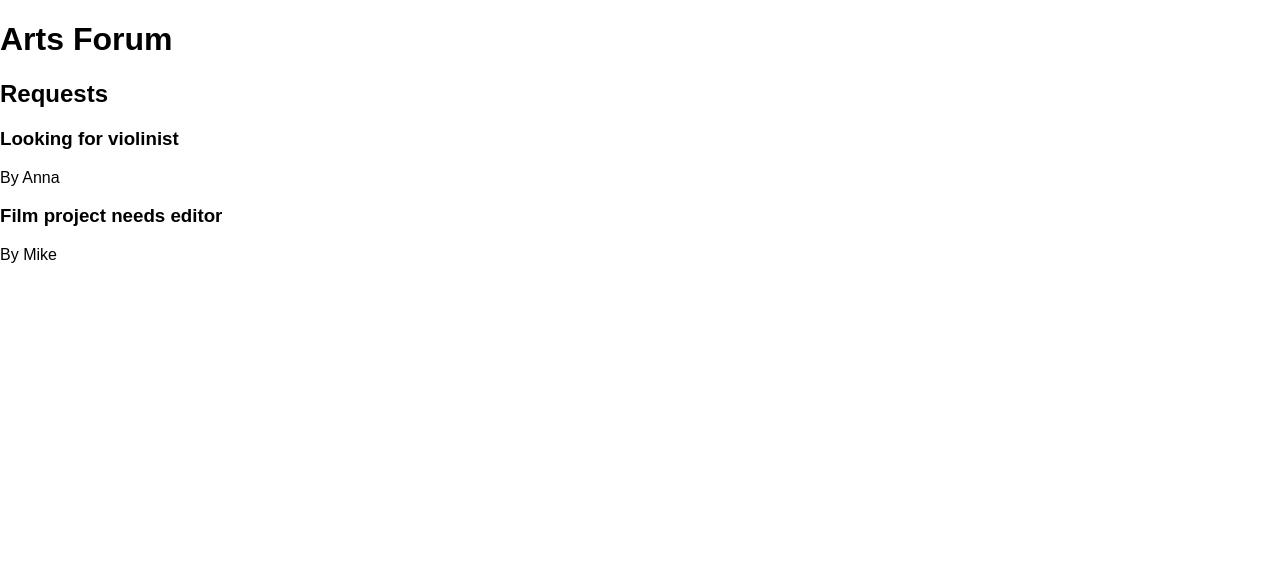
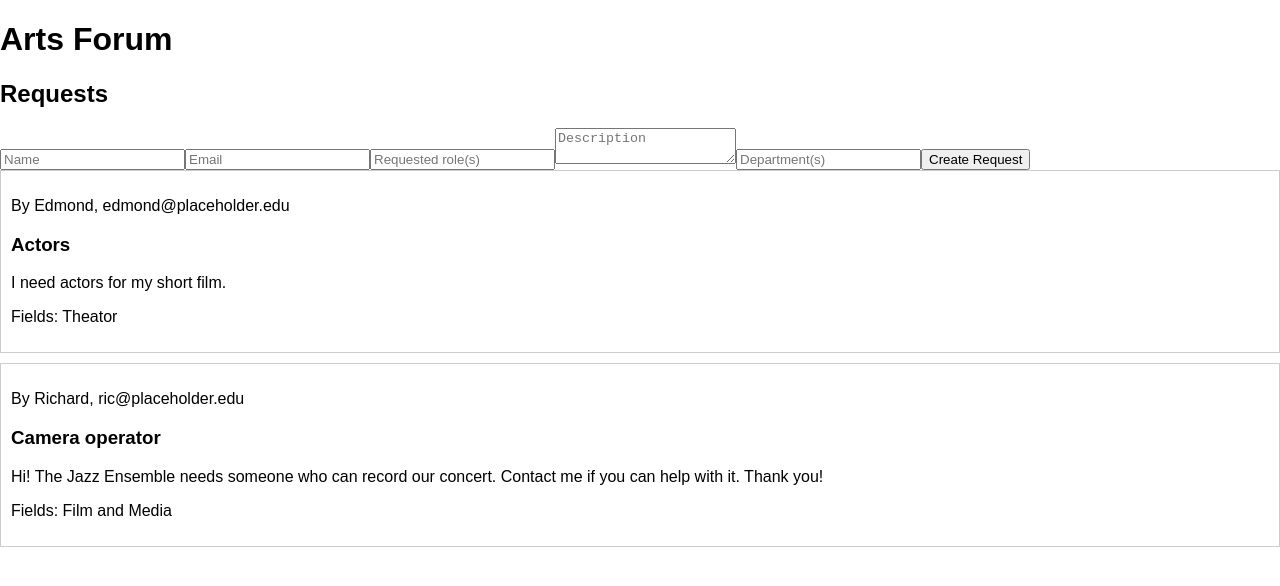
Before and after one commit to CZRichardLi/artsForum, a React app in the folder frontend/: page / in a window 1280 px wide. Shown: the top 586 px of the page. Built offline with nearby package versions, Linux system fonts and the light colour scheme; the HTML template or start-up script is replaced by a standard one.

Commit message:
Beta 0.1: Request-submitting achieved.

```diff
--- a/frontend/src/App.jsx
+++ b/frontend/src/App.jsx
@@ -1,18 +1,84 @@
-function App(){
+import Request from "./components/Request";
+import { useState } from "react";
+import CreateRequest from "./components/CreateRequest";
+
+function App() {
   // fake posts for demonstration
-  const posts = [
-    { id: 1, title: "Looking for violinist", author: "Anna" },
-    { id: 2, title: "Film project needs editor", author: "Mike" }
-  ];
+  const [requests, setRequests] = useState([
+    {
+      id: 1,
+      initiator: "Edmond",
+      email: "edmond@placeholder.edu",
+      requested: "Actors",
+      description: "I need actors for my short film.",
+      tag: "Theator",
+    },
+    {
+      id: 2,
+      initiator: "Richard",
+      email: "ric@placeholder.edu",
+      requested: "Camera operator",
+      description:
+        "Hi! The Jazz Ensemble needs someone who can record our concert. Contact me if you can help with it. Thank you!",
+      tag: "Film and Media",
+    },
+  ]);
+
+  const [initiator, setInitiator] = useState("");
+  const [email, setEmail] = useState("");
+  const [requested, setRequested] = useState("");
+  const [description, setDescription] = useState("");
+  const [tag, setTag] = useState("");
+
+function handleSubmit(e){
+  e.preventDefault();
+  console.log("submitted");
+  const newRequest = {
+    id: Date.now(),
+    initiator,
+    email,
+    requested,
+    description,
+    tag,
+  };
+
+  setRequests([newRequest, ...requests]);
+
+  setInitiator("");
+  setEmail("");
+  setRequested("");
+  setDescription("");
+  setTag("");
+}
+
   return (
     <div>
       <h1>Arts Forum</h1>
       <h2>Requests</h2>
-      {posts.map((post) => (
-        <div key={post.id}>
-          <h3>{post.title}</h3>
-          <p>By {post.author}</p>
-        </div>
+
+      <CreateRequest
+        handleSubmit={handleSubmit}
+        initiator={initiator}
+        setInitiator={setInitiator}
+        email={email}
+        setEmail={setEmail}
+        requested={requested}
+        setRequested={setRequested}
+        description={description}
+        setDescription={setDescription}
+        tag={tag}
+        setTag={setTag}
+      />
+
+      {requests.map((request) => (
+        <Request
+          key={request.id}
+          email={request.email}
+          initiator={request.initiator}
+          requested={request.requested}
+          description={request.description}
+          tag={request.tag}
+        />
       ))}
     </div>
   );
--- /dev/null
+++ b/frontend/src/components/CreateRequest.jsx
@@ -0,0 +1,55 @@
+function CreateRequest({
+  handleSubmit,
+  initiator,
+  setInitiator,
+  email,
+  setEmail,
+  requested,
+  setRequested,
+  description,
+  setDescription,
+  tag,
+  setTag,
+}) {
+  return (
+    <form onSubmit={handleSubmit}>
+      <input
+        type="text"
+        placeholder="Name"
+        value={initiator}
+        onChange={(e) => setInitiator(e.target.value)}
+      />
+
+      <input
+        type="text"
+        placeholder="Email"
+        value={email}
+        onChange={(e) => setEmail(e.target.value)}
+      />
+
+      <input
+        type="text"
+        placeholder="Requested role(s)"
+        value={requested}
+        onChange={(e) => setRequested(e.target.value)}
+      />
+
+      <textarea
+        placeholder="Description"
+        value={description}
+        onChange={(e) => setDescription(e.target.value)}
+      />
+
+      <input
+        type="text"
+        placeholder="Department(s)"
+        value={tag}
+        onChange={(e) => setTag(e.target.value)}
+      />
+
+      <button type="submit">Create Request</button>
+    </form>
+  );
+}
+
+export default CreateRequest;
--- a/frontend/src/components/Request.jsx
+++ b/frontend/src/components/Request.jsx
@@ -0,0 +1,17 @@
+function Request({ id, initiator, email, requested, description, tag }) {
+    // initiator: User who started the request;
+    // email: Email address of the user;
+    // description: Description of the project;
+    // requested: Job requested by the user;
+    // tag: To which fields the request is related.
+  return (
+    <div style={{ border: "1px solid #ccc", padding: "10px", marginBottom: "10px" }}>
+      <p>By {initiator}, {email}</p>
+      <h3>{requested}</h3>
+      <p>{description}</p>
+      <p>Fields: {tag}</p>
+    </div>
+  );
+}
+
+export default Request;
```
